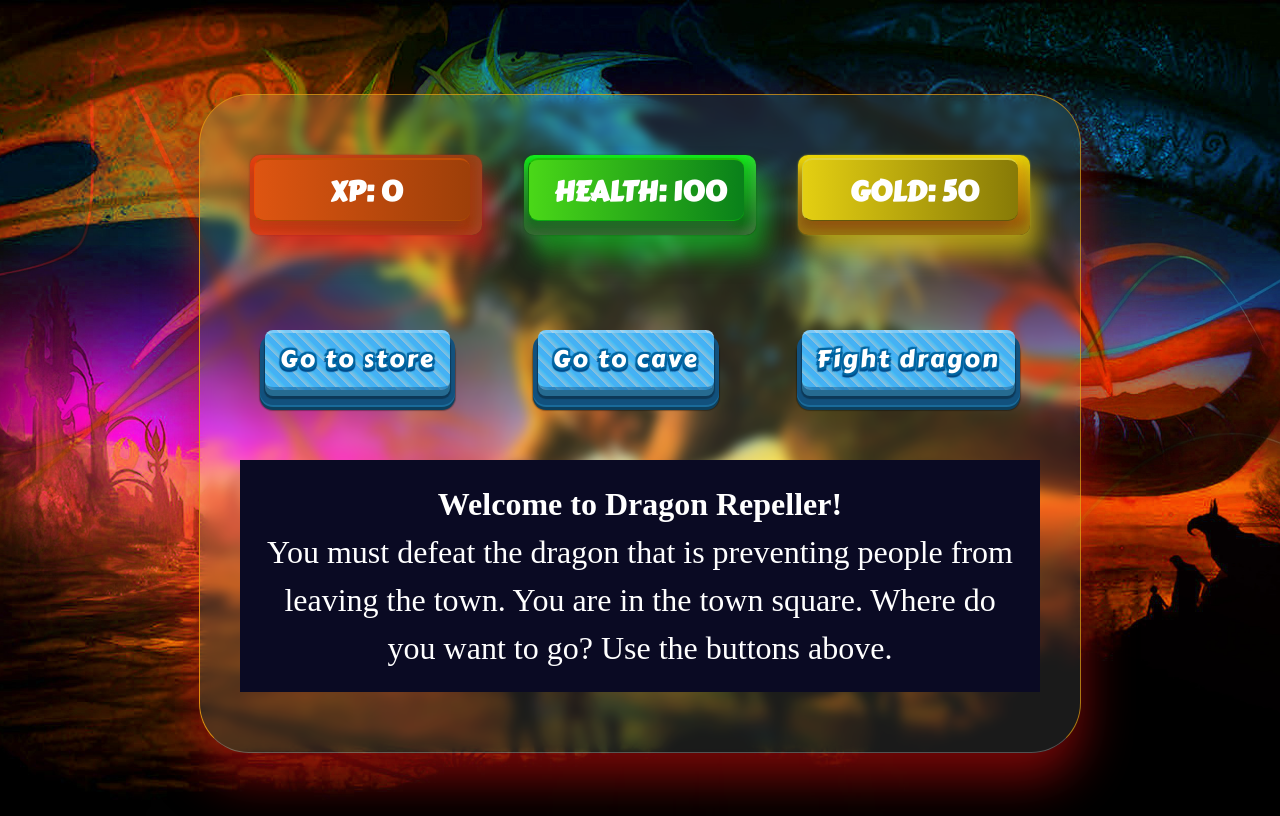
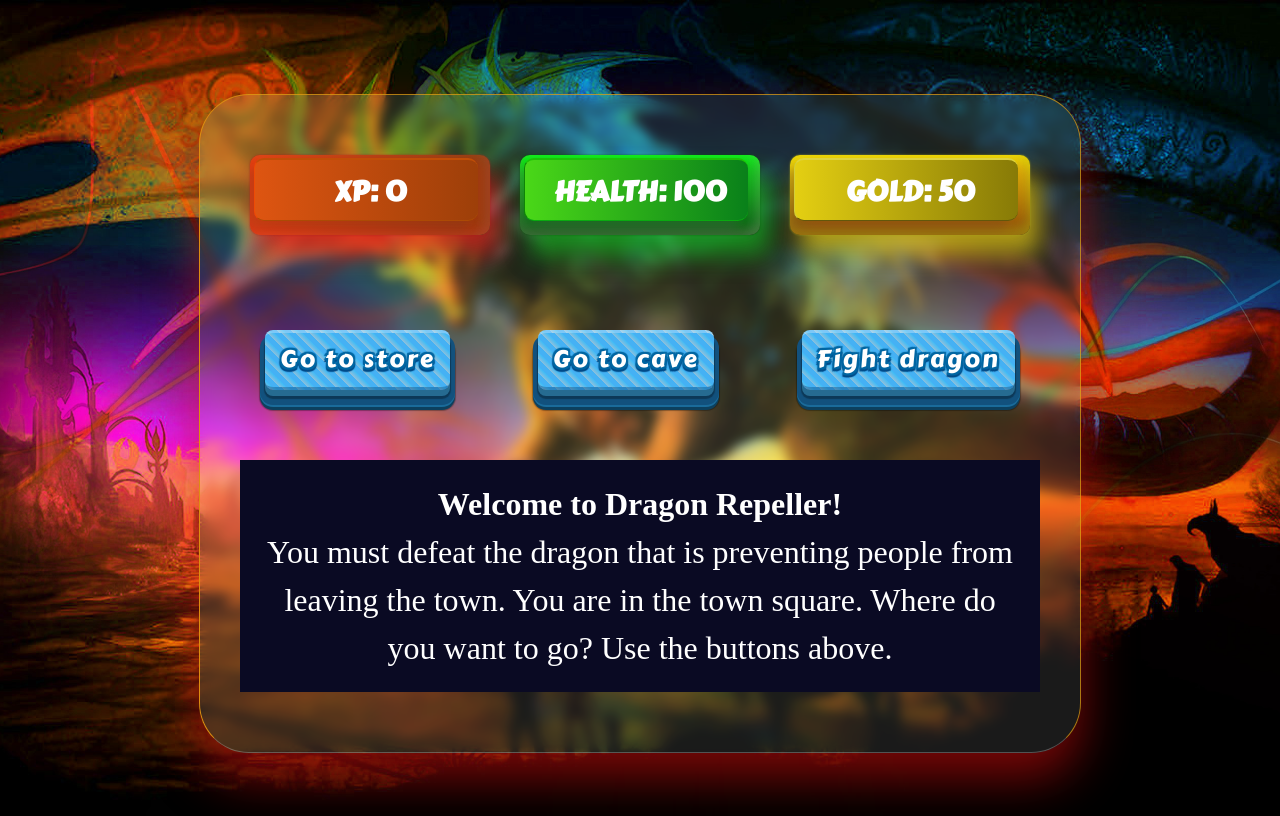
Before and after one commit to manjubhaskar02/Role-Playing-Game, a plain HTML site: page index.html in a window 1280 px wide. Drawn offline with Linux system fonts and the light colour scheme.

Commit message:
Update style.css

```diff
--- a/style.css
+++ b/style.css
@@ -72,10 +72,9 @@ body {
     width: 200px;
     height: 50px;
     align-items: center;
-    padding: 15px 16px 15px;
+    padding: 15px 20px 15px;
     border-radius: 10px;
     align-self: center;
-    /* line-height: 26px; */
     border: none;
     background: linear-gradient(90deg, #e34110, #903c0e);
     box-shadow: inset -8px 0 8px rgb(170 136 126 / 15%), inset 0 -8px 8px rgb(235 41 35 / 25%), 0 0 2px rgb(168 32 32 / 91%), 10px 20px 25px rgb(229 28 28 / 70%);
```
